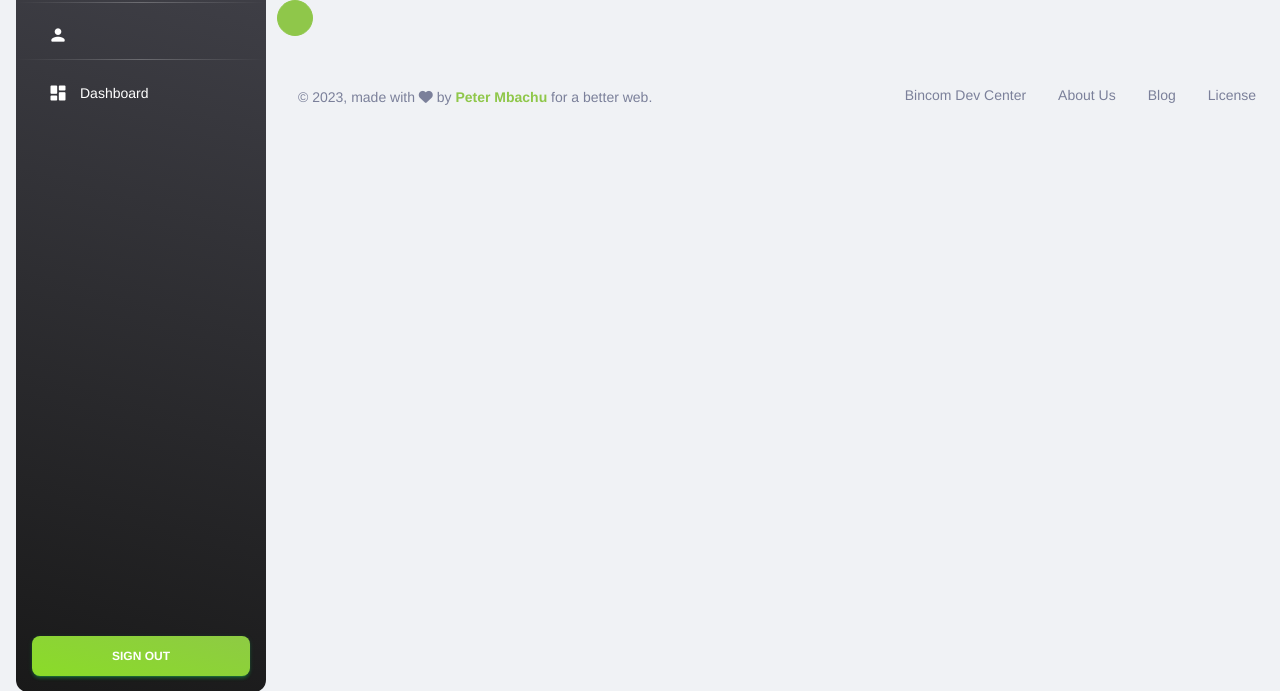
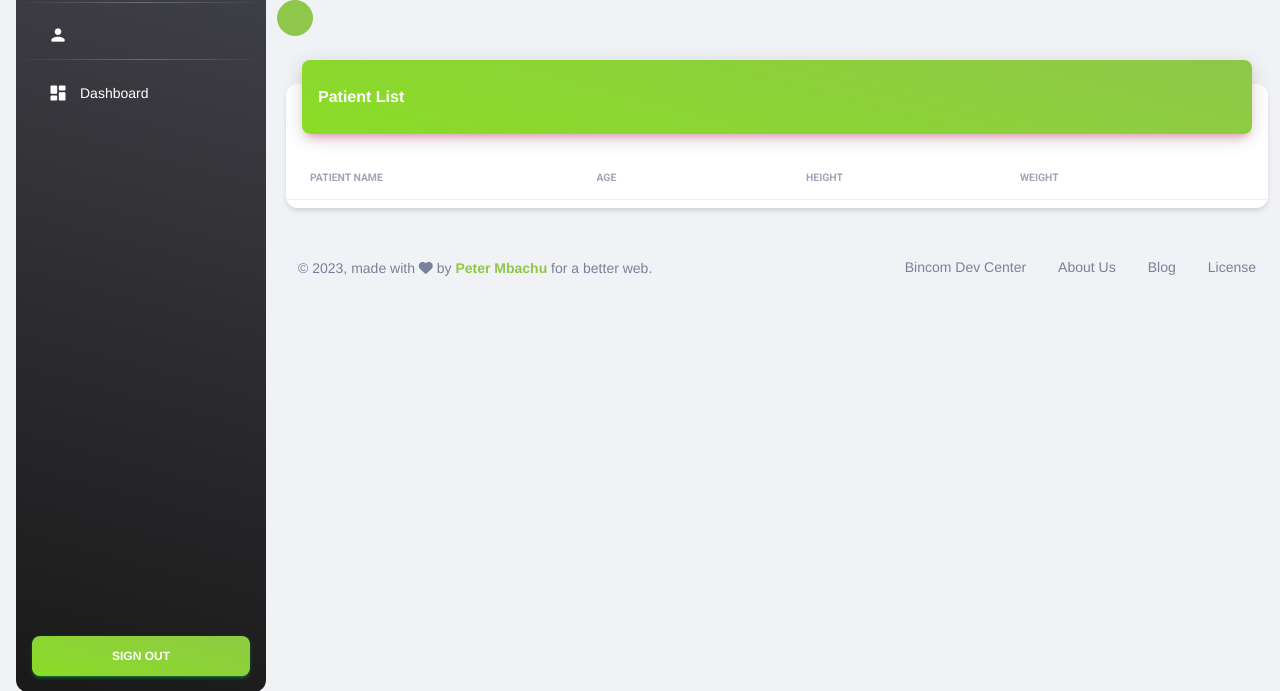
Before and after one commit to cla-bit/eHealth, a Django app: template templates/home/worker_dashboard.html in a window 1280 px wide. Shown: the part 92-783 px from the top of the page. Run offline with Django 5.2, Linux system fonts and the light colour scheme; the template is opened without the code that fills it, so the values that code supplies are empty; parts of the project's set-up code (start-up, migrations or seed data) failed here and were passed over; some libraries are stand-ins or nearby versions.

Commit message:
Update worker_dashboard.html

```diff
--- a/templates/home/worker_dashboard.html
+++ b/templates/home/worker_dashboard.html
@@ -30,33 +30,73 @@
                 </div>
             {% endif %}
 
-            {% for file in zoom_files %}
-
-            <div class="row mb-2">
-                <div class="col-sm-12">
-                    <div class="card">
-                        <div class="card-header p-3 pt-2 pb-0">
-                            <div class="text-start">
-                                <h6 class="m-0">Zoom Video Name: <span class="font-weight-light text-color">{{ file.zoom_name }}</span></h6>
-                                {% if file.youtube_video_file_url %}
-                                    <h6 class="m-0">Youtube Video Link: <a class="font-weight-light" href="{{ file.youtube_video_file_url }}">Watch on YouTube</a></h6>
-                                {% else %}
-                                    <h6 class="m-0">Youtube Video Link: <span class="font-weight-light">Not available</span></h6>
-                                {% endif %}
-
-                                <h6 class="m-0">Youtube Video Status: <span class="font-weight-light">{{ file.youtube_link_status|yesno:"Uploaded, Not Uploaded" }}</span></h6>
+            <div class="row">
+                <div class="col-12">
+                    <div class="card my-4">
+                        <div class="card-header p-0 position-relative mt-n4 mx-3 z-index-2">
+                            <div class="bg-gradient-primary shadow-primary border-radius-lg pt-4 pb-3">
+                                <h6 class="text-white text-capitalize ps-3">Patient List</h6>
                             </div>
                         </div>
-                        <hr class="dark horizontal my-0">
-                        <div class="card-footer px-3 py-2">
-                            <div class="card-footer-link">
-                                <a href="{{ file.get_absolute_url }}" class="btn bg-gradient-primary">View Detail</a>
+                        <div class="card-body px-0 pb-2">
+                            <div class="table-responsive p-0">
+                                <table class="table align-items-center mb-0">
+                                    <thead>
+                                    <tr>
+                                        <th class="text-uppercase text-secondary text-xxs font-weight-bolder opacity-7">
+                                            Patient Name
+                                        </th>
+                                        <th class="text-uppercase text-secondary text-xxs font-weight-bolder opacity-7 ps-2">
+                                            Age
+                                        </th>
+                                        <th class="text-center text-uppercase text-secondary text-xxs font-weight-bolder opacity-7">
+                                            Height
+                                        </th>
+                                        <th class="text-center text-uppercase text-secondary text-xxs font-weight-bolder opacity-7">
+                                            Weight
+                                        </th>
+                                        <th class="text-secondary opacity-7"></th>
+                                    </tr>
+                                    </thead>
+                                    <tbody>
+                                    {% for patient in patients %}
+                                    <tr>
+                                        <td>
+                                            <div class="d-flex px-2 py-1">
+                                                <div>
+                                                    <img src="../assets/img/team-2.jpg"
+                                                         class="avatar avatar-sm me-3 border-radius-lg" alt="user1">
+                                                </div>
+                                                <div class="d-flex flex-column justify-content-center">
+                                                    <h6 class="mb-0 text-sm">{{ patient.username }}</h6>
+                                                    <p class="text-xs text-secondary mb-0">{{ patient.user.email }}</p>
+                                                </div>
+                                            </div>
+                                        </td>
+                                        <td>
+                                            <p class="text-xs font-weight-bold mb-0">{{ patient.age }}</p>
+                                        </td>
+                                        <td class="align-middle text-center text-sm">
+                                            <span class="text-secondary text-xs font-weight-bold">{{ patient.height }}</span>
+                                        </td>
+                                        <td class="align-middle text-center">
+                                            <span class="text-secondary text-xs font-weight-bold">{{ patient.weight }}</span>
+                                        </td>
+                                        <td class="align-middle">
+                                            <a href="javascript:;" class="text-secondary font-weight-bold text-xs"
+                                               data-toggle="tooltip" data-original-title="Edit user">
+                                                Edit
+                                            </a>
+                                        </td>
+                                    </tr>
+                                    {% endfor %}
+                                    </tbody>
+                                </table>
                             </div>
                         </div>
                     </div>
                 </div>
             </div>
-            {% endfor %}
 
             {% endblock %}
 
```
